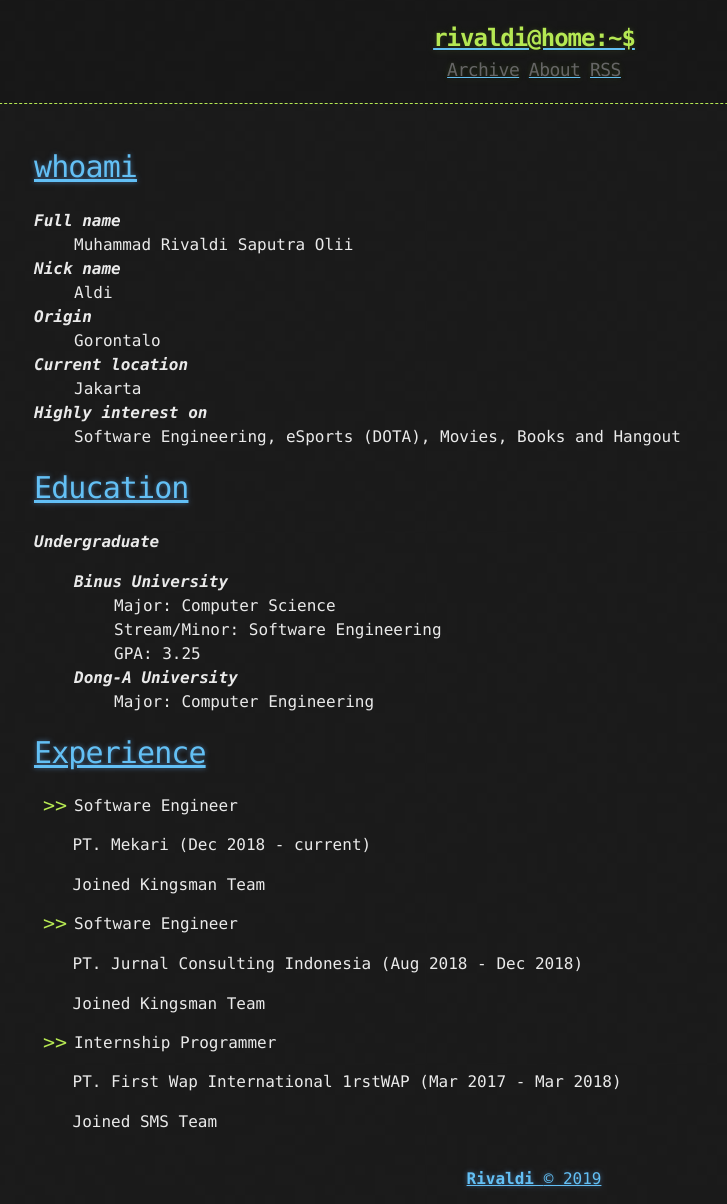
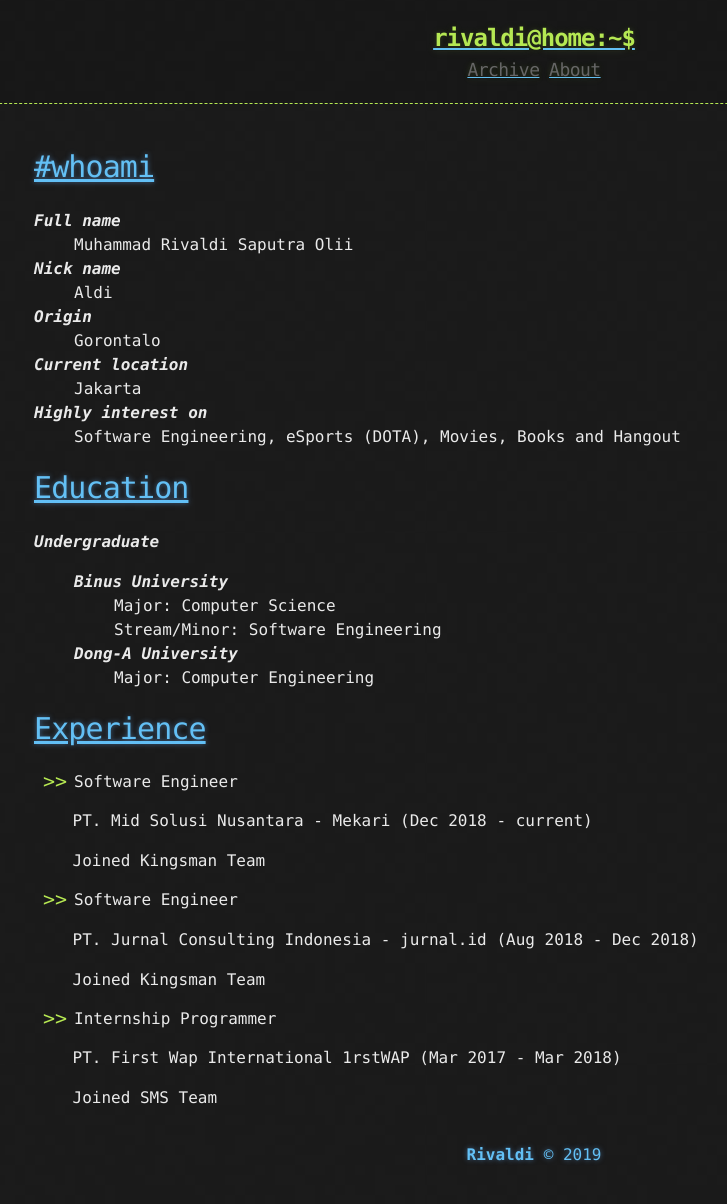
Before and after one commit to cbot59/cbot59.github.io, a Jekyll site: the page built from about.md, in a window 1280 px wide. Shown: the whole page, without its empty margins (106-833 px from the left). Built offline with Jekyll 4.4.1, drawn with Linux system fonts in a browser that asks for light colours; after the commit the page ends 1180 px from its top, so only the background shows below that.

Commit message:
Update about page, remove RSS link and footer link

```diff
--- a/_includes/footer.html
+++ b/_includes/footer.html
@@ -1,5 +1,5 @@
 <footer>
-  <a href="https://creativecommons.org/licenses/by-nc/3.0/deed.en_US">
+  <a>
     <span>
         <b>{{ site.owner}}</b>
     </span>
--- a/_includes/links.html
+++ b/_includes/links.html
@@ -1,3 +1,2 @@
 <a href="{{ "/archive" | prepend: site.baseurl | replace: '//', '/' }}"><h2 class="header-link">Archive</h2></a>
 <a href="{{ "/about" | prepend: site.baseurl | replace: '//', '/' }}"><h2 class="header-link">About</h2></a>
-<a href="{{ "/atom.xml" | prepend: site.baseurl | replace: '//', '/' }}"><h2 class="header-link">RSS</h2></a>
--- a/about.md
+++ b/about.md
@@ -3,7 +3,7 @@ layout: page
 title: About
 ---
 
-# [whoami](#whoami)
+# [#whoami](#whoami)
 <dl>
   <dt>Full name</dt>
   <dd>Muhammad Rivaldi Saputra Olii</dd>
@@ -30,7 +30,6 @@ title: About
         <dt>Binus University
           <dd>Major: Computer Science</dd>
           <dd>Stream/Minor: Software Engineering</dd>
-          <dd>GPA: 3.25</dd>
         </dt>
         <dt>Dong-A University
           <dd>Major: Computer Engineering</dd>
@@ -42,13 +41,13 @@ title: About
 # [Experience](#experience)
 *   Software Engineer
 
-&nbsp;&nbsp;&nbsp;&nbsp;PT.  Mekari (Dec 2018 - current)
+&nbsp;&nbsp;&nbsp;&nbsp;PT.  Mid Solusi Nusantara - Mekari (Dec 2018 - current)
 
 &nbsp;&nbsp;&nbsp;&nbsp;Joined Kingsman Team
 
 * Software Engineer
 
-&nbsp;&nbsp;&nbsp;&nbsp;PT. Jurnal Consulting Indonesia (Aug 2018 - Dec 2018)
+&nbsp;&nbsp;&nbsp;&nbsp;PT. Jurnal Consulting Indonesia - jurnal.id (Aug 2018 - Dec 2018)
 
 &nbsp;&nbsp;&nbsp;&nbsp;Joined Kingsman Team
 
```
